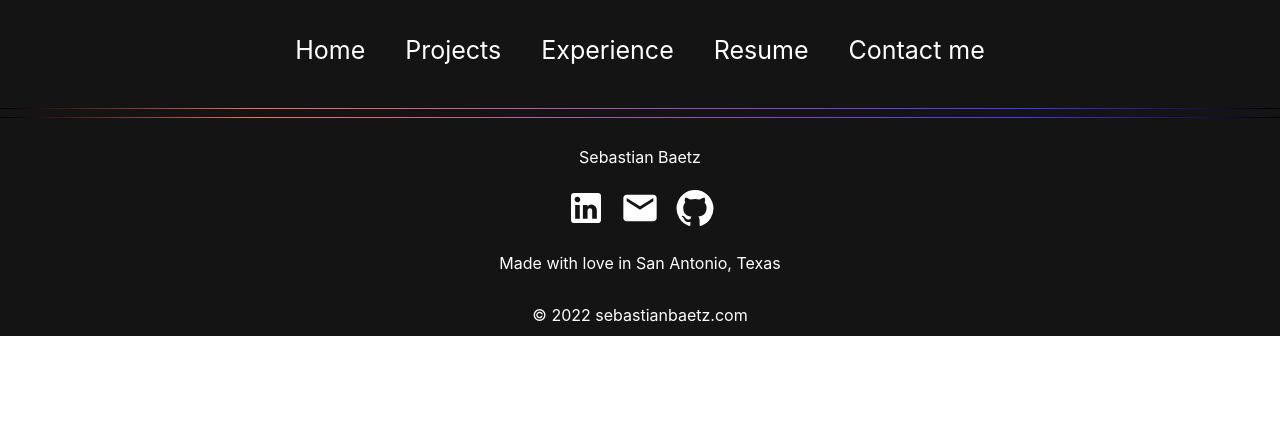
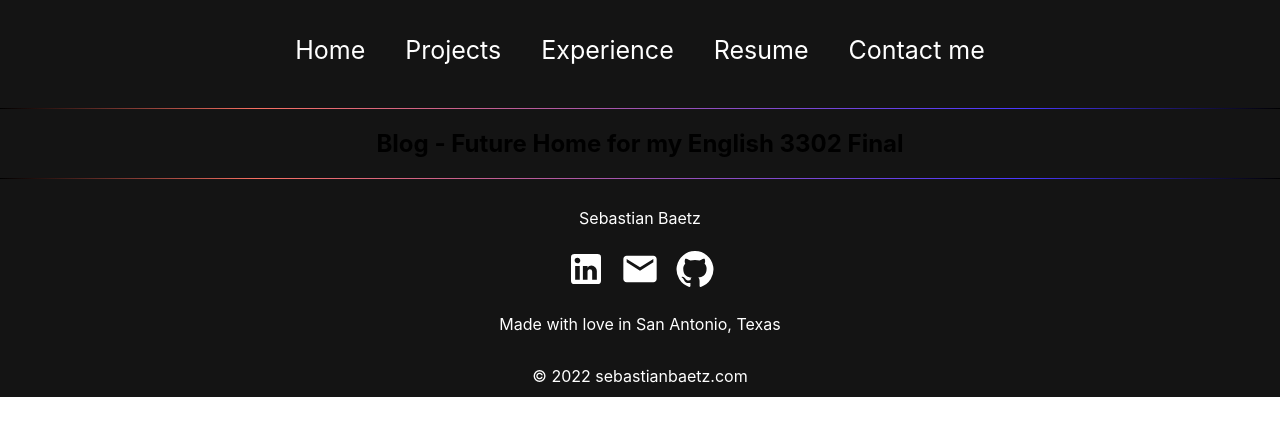
Before and after one commit to sebastianbaetz/newpersonalwebsite, a React (Create React App) app: page /blog in a window 1280 px wide. Shown: the top 436 px of the page. Built offline with nearby package versions, Linux system fonts and the light colour scheme.

Commit message:
added future route for english assignment

```diff
--- a/src/App.js
+++ b/src/App.js
@@ -9,6 +9,7 @@ import Footer from "./components/Footer"
 import "./styles/App.css"
 import ProjectDisplay from "./pages/ProjectDisplay";
 import ContactMe from "./pages/ContactMe";
+import Blog from "./pages/Blog";
 
 function App() {
     return <div className={"App"}>
@@ -22,6 +23,7 @@ function App() {
                 <Route path={"/experience"} element={<Experience />} />
                 <Route path={"/"} element={<Link to={""}></Link>} />
                 <Route path={"/contactme"} element={<ContactMe />} />
+                <Route path={"/blog"} element={<Blog />} />
             </Routes>
             <hr />
             <Footer />
--- /dev/null
+++ b/src/pages/Blog.js
@@ -0,0 +1,10 @@
+import React from "react";
+function Blog() {
+    return (
+        <div className={"blog"}>
+            <h2>Blog - Future Home for my English 3302 Final</h2>
+        </div>
+    );
+}
+
+export default Blog;
```
